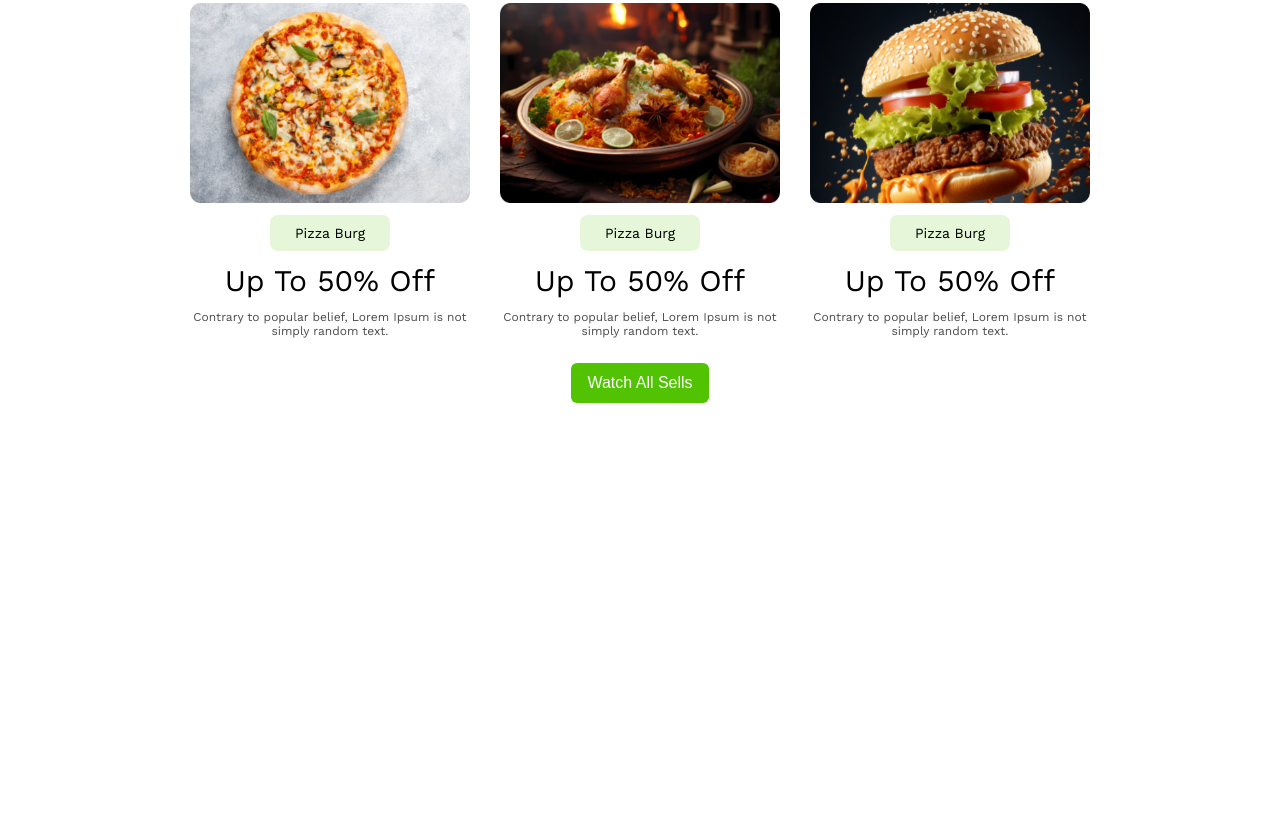
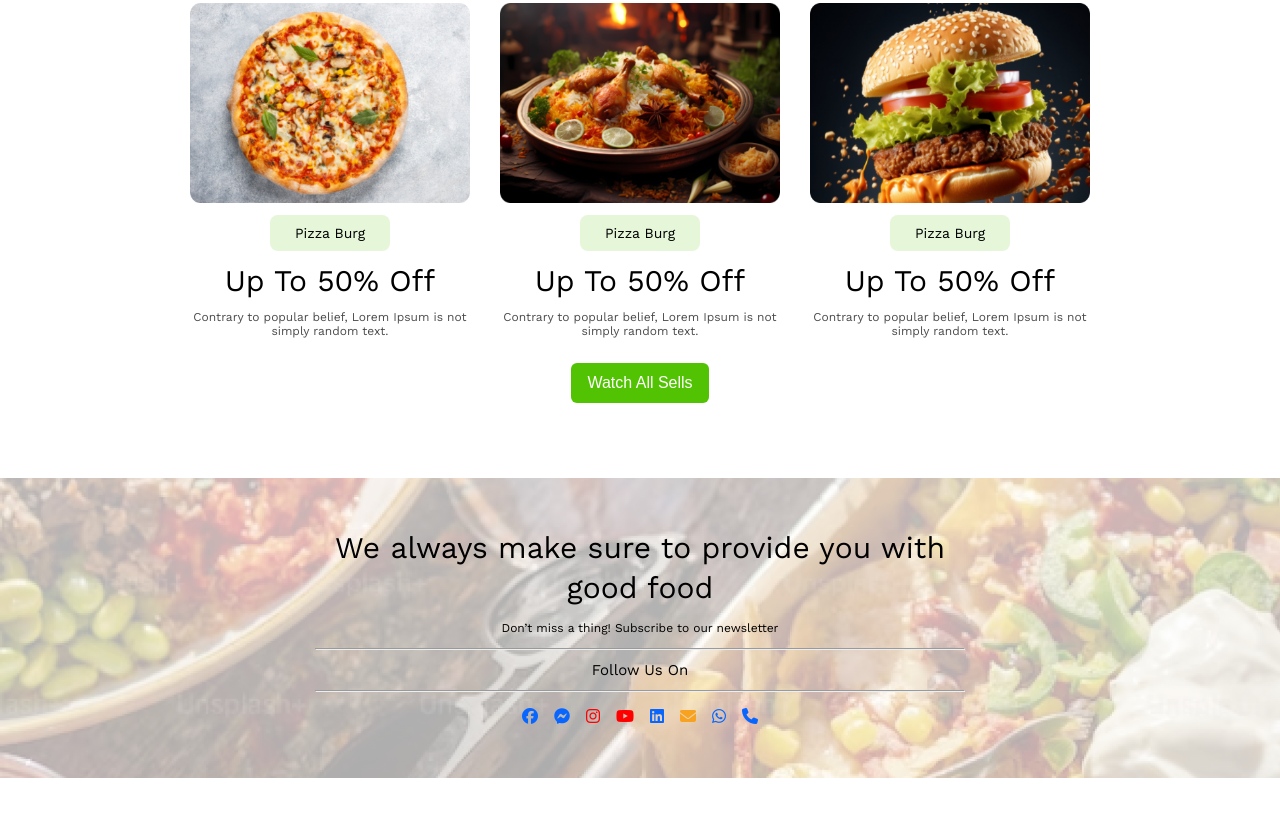
Before and after one commit to imrancoder10/good-food-restaurant, a plain HTML site: page index.html in a window 1280 px wide. Shown: the part 825-1641 px from the top of the page. Before the commit the page ends 1303 px from the top, so only its background shows below. Drawn offline with nearby package versions, Linux system fonts and the light colour scheme.

Commit message:
footer include

```diff
--- a/index.html
+++ b/index.html
@@ -5,6 +5,7 @@
     <meta charset="UTF-8">
     <meta name="viewport" content="width=device-width, initial-scale=1.0">
     <title>Food Items</title>
+    <script src="https://kit.fontawesome.com/eb6a97127e.js" crossorigin="anonymous"></script>
     <link rel="stylesheet" href="styles/style.css">
 </head>
 
@@ -57,7 +58,28 @@
     </main>
 
 
-    <footer></footer>
+    <footer>
+        <section class="footer-section">
+            <div class="footer-text-container">
+                <div class="footer-text">
+                    <h3 class="footer-title">We always make sure to provide you with good food</h3>
+                    <p class="footer-subtitle">Don’t miss a thing! Subscribe to our newsletter</p>
+                    <hr><p class="footer-para">Follow Us On</p><hr>
+                </div>
+                <div class="footer-icon">
+                   <a href="#" target="" > <i class="fa-brands fa-facebook"></i></a>
+                   <a href="#" target="" > <i class="fa-brands fa-facebook-messenger"></i></a>
+                   <a href="#" target="" > <i class="fa-brands fa-instagram"></i></a>
+                   <a href="#" target="" > <i class="fa-brands fa-youtube"></i></a>
+                   <a href="#" target="" > <i class="fa-brands fa-linkedin"></i></a>
+                   <a href="#" target="" > <i class="fa-solid fa-envelope"></i></a>
+                   <a href="#" target="" > <i class="fa-brands fa-whatsapp"></i></a>
+                   <a href="#" target="" > <i class="fa-solid fa-phone"></i></a>
+
+                </div>
+            </div>
+        </section>
+    </footer>
 
 </body>
 
--- a/styles/style.css
+++ b/styles/style.css
@@ -73,7 +73,7 @@ body {
 /* hero section end */
 
 /* brand section start */
-.card-box{
+.card-box {
     display: flex;
     flex-direction: column;
     align-items: center;
@@ -93,6 +93,7 @@ body {
     opacity: 0.6;
 
 }
+
 .brands-title {
     font-size: 35px;
     font-weight: 400;
@@ -138,11 +139,13 @@ body {
     padding: 10px 25px;
     border-radius: 8px;
 }
-.card .food-discount-card{
+
+.card .food-discount-card {
     font-size: 30px;
     font-weight: 400;
 }
-.card .food-para-card{
+
+.card .food-para-card {
     font-size: 12px;
     font-weight: 400;
     opacity: 0.7;
@@ -150,3 +153,86 @@ body {
 }
 
 /* card section end */
+
+/* footer section start */
+.footer-section {
+    height: 300px;
+    background-image: linear-gradient(360deg, #ffffffad, rgba(255, 255, 255, 0.712)),
+        url('../assets/social-bg.png');
+    background-position: center;
+    background-size: cover;
+    margin: 40px 0;
+    display: flex;
+    justify-content: center;
+    align-items: center;
+}
+
+.footer-text-container {
+    width: 650px;
+    height: 200px;
+}
+
+.footer-text {
+    display: flex;
+    flex-direction: column;
+    align-items: center;
+    justify-content: center;
+}
+
+.footer-title {
+    font-size: 30px;
+    font-weight: 400;
+    text-align: center;
+    line-height: 40px;
+}
+
+.footer-subtitle {
+    font-size: 12px;
+    font-weight: 400;
+    text-align: center;
+    line-height: 40px;
+}
+
+.footer-para {
+    font-size: 15px;
+    font-weight: 400;
+    text-align: center;
+    line-height: 40px;
+}
+
+hr {
+    width: 100%;
+    color: #E2DCD1;
+}
+
+.footer-icon {
+    display: flex;
+    align-items: center;
+    justify-content: center;
+    gap: 16px;
+    margin: 15px 0 0 0;
+}
+
+.footer-icon>i {
+    font-size: 25px;
+}
+
+.fa-facebook,
+.fa-facebook-messenger,
+.fa-linkedin,
+.fa-whatsapp,
+.fa-phone {
+    color: #0866FF;
+
+}
+
+.fa-instagram,
+.fa-youtube {
+    color: red;
+}
+
+.fa-envelope {
+    color: #F7A220;
+}
+
+/* footer section end */
```
